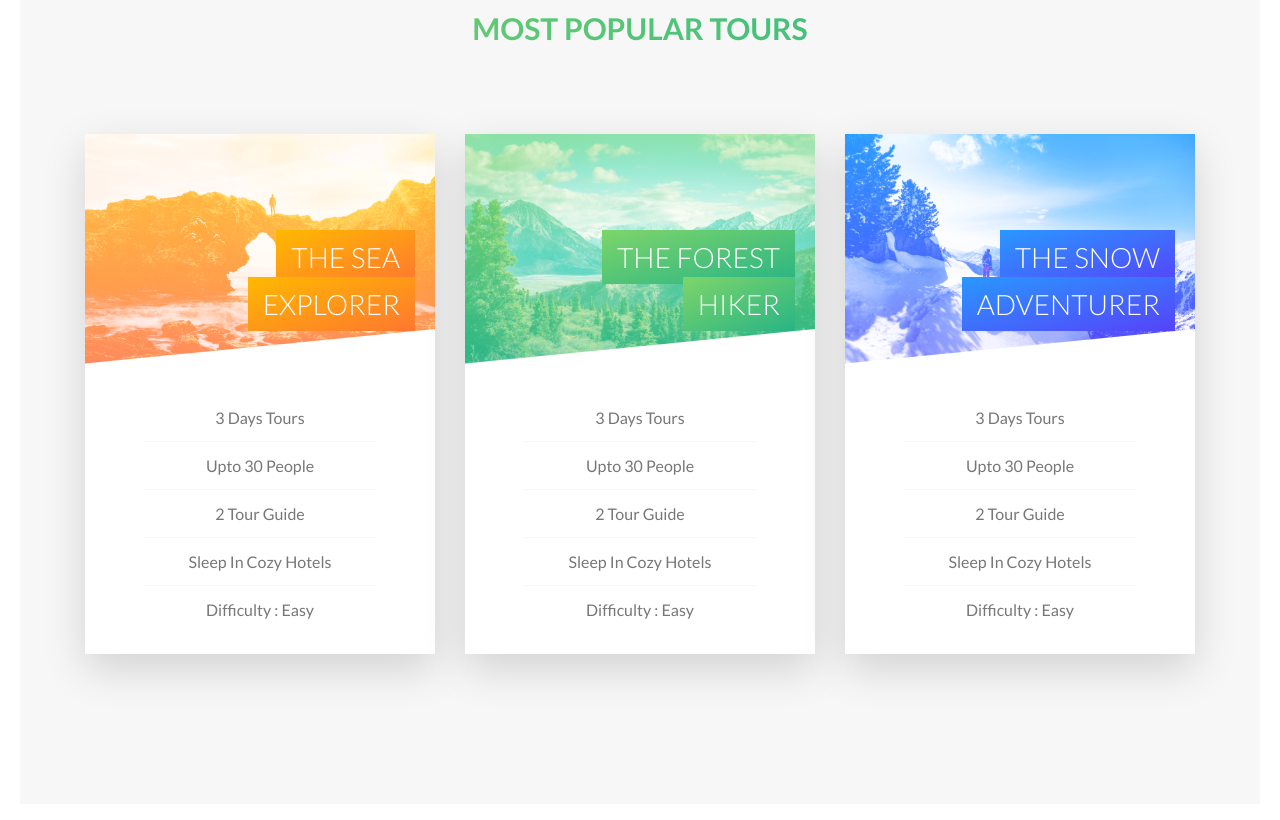
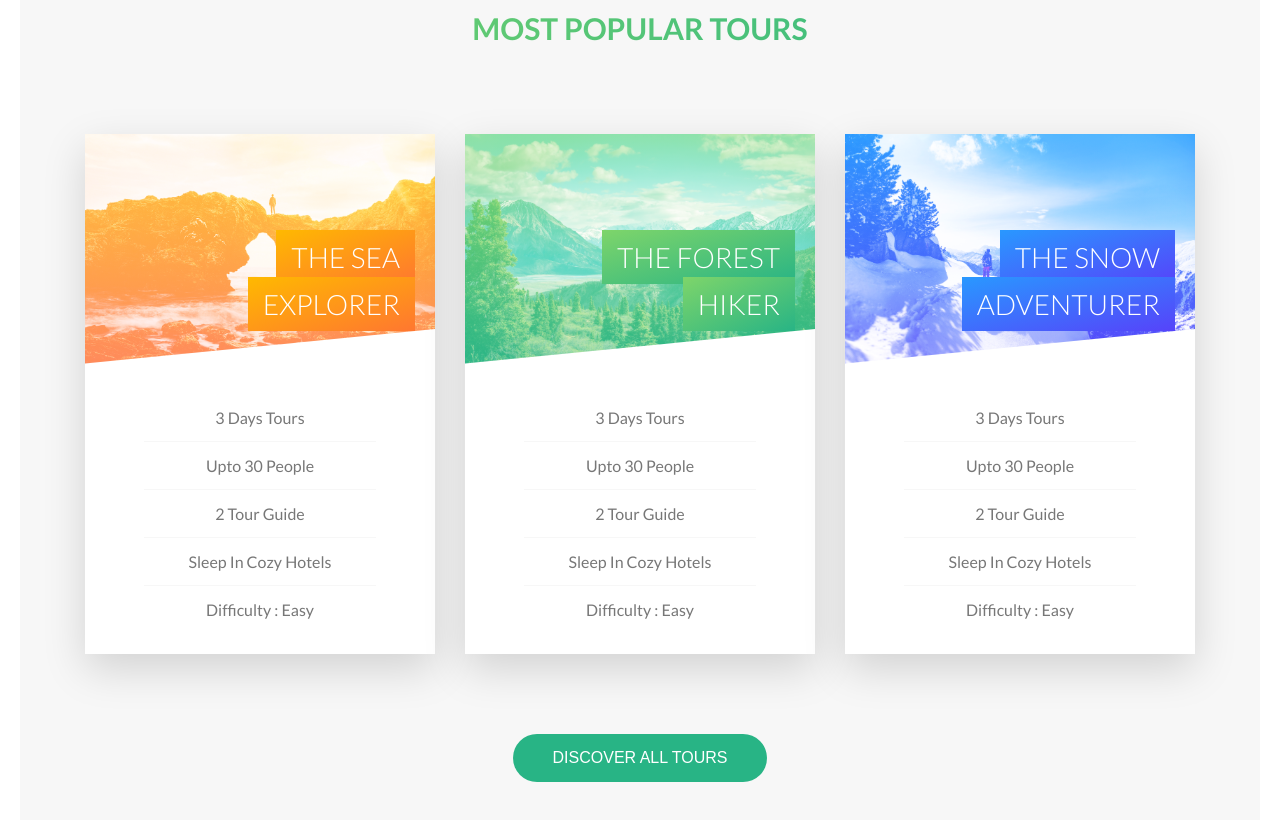
Before and after one commit to rohanpatil3890-a11y/sass3, a website: page index.html in a window 1280 px wide. Shown: the part 2397-3217 px from the top of the page. Drawn offline with Linux system fonts and the light colour scheme.

Commit message:
tours section complet

```diff
--- a/assets/sass/base/_utility.scss
+++ b/assets/sass/base/_utility.scss
@@ -13,3 +13,7 @@ ul{
 .text-left{
     text-align: left;
 }
+
+.mb-80{
+    margin-bottom: 80px;
+}
--- a/assets/sass/components/_btn.scss
+++ b/assets/sass/components/_btn.scss
@@ -31,6 +31,12 @@
     &-white{
         background-color: $color-white;
         color: $color-gray-dark;
+
+    }
+
+    &-green{
+        background-color: $color-primary-dark;
+        color: $color-white;
 
     }
 
--- a/index.html
+++ b/index.html
@@ -123,7 +123,7 @@
                     </h2>
                 </div>
             </div>
-            <div class="row">
+            <div class="row mb-80">
                 <div class="col-4">
                     <div class="card">
                         <div class="card-side card-side-front">
@@ -227,6 +227,13 @@
                     </div>
                 </div>
             </div>
+            <div class="row">
+                <div class="col-12">
+                    <button class="btn btn-green">
+                        discover all tours
+                    </button>
+                </div>
+            </div>
             </div>
         </section>
     </main>
```
Also changed, not shown: assets/css/style.css, 1 other file.
